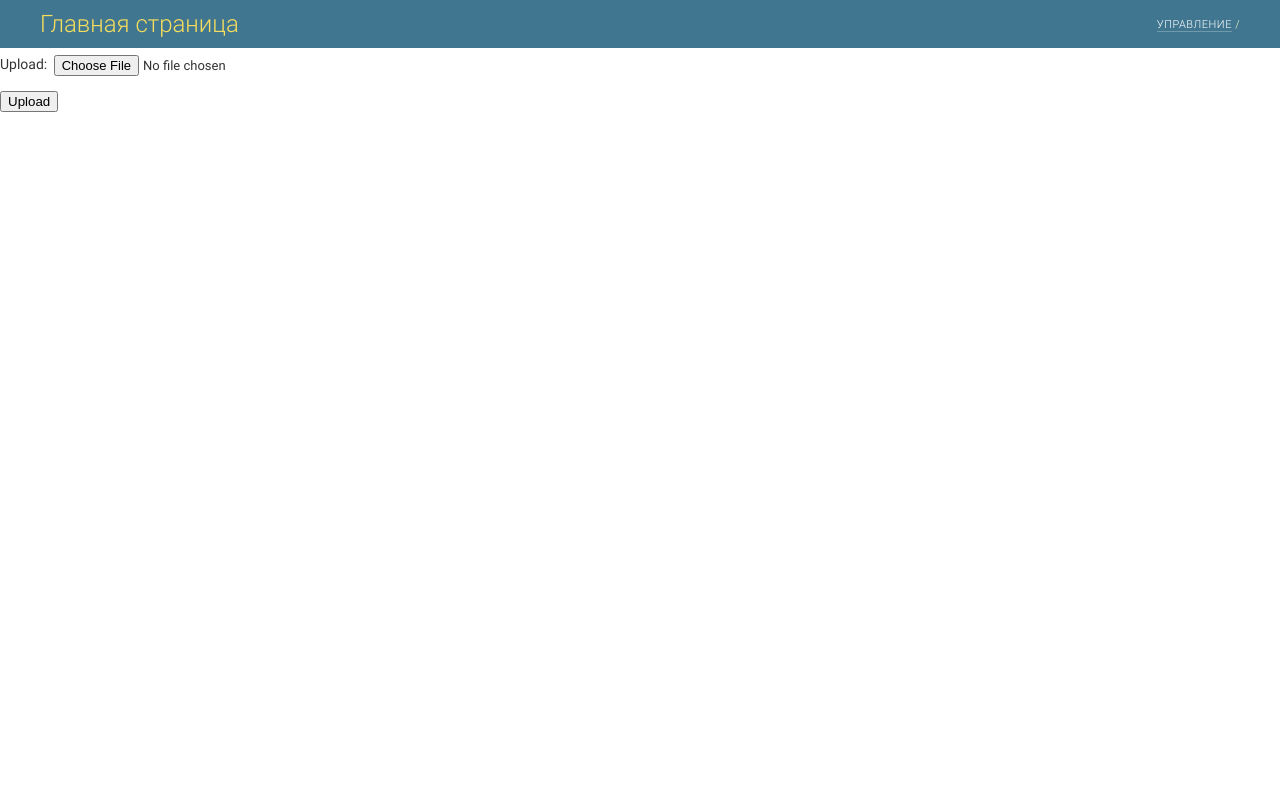
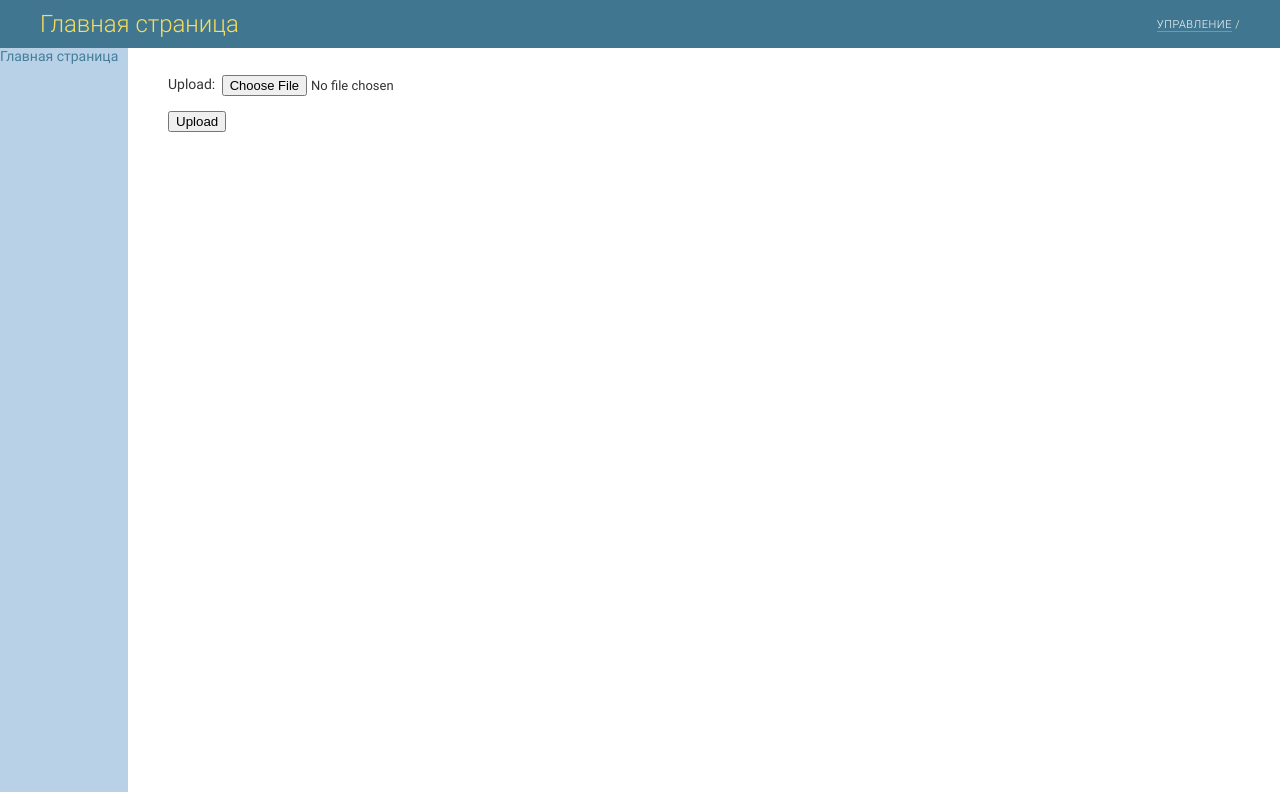
Before and after one commit to oemss/statsite, a Django app: page / in a window 1280 px wide. Run offline with Django 3.2, Linux system fonts and the light colour scheme.

Commit message:
add Linux sup

```diff
--- a/stats/static/css/stats.css
+++ b/stats/static/css/stats.css
@@ -37,3 +37,27 @@
     #branding a:hover {
         text-decoration: none;
     }
+    #content{
+        margin: 0;
+        position: absolute;
+        /* top: 50%;*/
+        margin-left: 10%;
+    }
+    @keyframes move {
+        from,
+        to {
+        top: 0;
+        left: 0;
+        }
+        25%,
+        75% {top: 100%;}
+        50% {top: 50%;}
+    }
+    #leftcol{
+        float: left;
+        width: 10%;
+        height: 93%;
+        position: absolute;
+        overflow: hidden;
+        background: #B9D1E7;
+    }
--- a/stats/templates/stats/base.html
+++ b/stats/templates/stats/base.html
@@ -15,7 +15,14 @@
             <a href="/admin">Управление</a> /
         </div>
     </div>
-    {% block content %}
-    {% endblock %}
+    <div id="leftcol">
+        <div id="menu">
+            <a href="/">Главная страница</a>
+        </div>
+    </div>
+    <div id="content">
+        {% block content %}
+        {% endblock %}
+    </div>
 </body>
 </html>
--- a/stats/views.py
+++ b/stats/views.py
@@ -1,21 +1,18 @@
 import os
 from django.http import HttpResponse, HttpResponseRedirect
 from django.shortcuts import render, render_to_response, redirect
-# Create your views here.
 from django.template.context_processors import csrf
 from django.urls import reverse
 from django import forms
 from stats.forms import DocumentForm
 from django.core.files.storage import FileSystemStorage
 import worker.main as main_f
-
-
 import pprint
-
 from stats.models import analyz
 
 
 def main_page(request):
+    # s = request.session()
     # if request.method == 'POST' and request.FILES['myfile']:
     #     myfile = request.FILES['myfile']
     #     fs = FileSystemStorage()
@@ -33,11 +30,12 @@ def main_page(request):
             f = form.save()
             result_url = f.filename()
             main_f.__main__(result_url)
-            request.session['src_url'] = '/media/' + result_url
-            request.session['log_url'] = '/media/' + result_url.replace('.', '_log.')
-            request.session['res_url'] = '/media/' + result_url.replace('.', '_res.')
-            request.session['out_url'] = '/media/' + result_url.replace('.', '_out.')
+            request.session['src_url'] = os.sep + 'media' + os.sep + result_url
+            request.session['log_url'] = os.sep + 'media' + os.sep + result_url.replace('.', '_log.')
+            request.session['res_url'] = os.sep + 'media' + os.sep + result_url.replace('.', '_res.')
+            request.session['out_url'] = os.sep + 'media' + os.sep + result_url.replace('.', '_out.')
             # return redirect('/')
+            # print(analyz.object.all())
             f.addfiles()
             return redirect('stats/result.html')
     else:
@@ -48,10 +46,21 @@ def main_page(request):
 
 
 def result(request):
-    return render(request, 'stats/result.html', {'src_url': request.session['src_url'],
-                                                 'log_url': request.session['log_url'],
-                                                 'res_url': request.session['res_url'],
-                                                 'out_url': request.session['out_url']})
+    if "src_url" in request.session:
+        src_ulr = request.session['src_url']
+        log_url = request.session['log_url']
+        res_url = request.session['res_url']
+        out_url = request.session['out_url']
+        del request.session['src_url']
+        del request.session['log_url']
+        del request.session['res_url']
+        del request.session['out_url']
+        return render(request, 'stats/result.html', {'src_url': src_ulr,
+                                                     'log_url': log_url,
+                                                     'res_url': res_url,
+                                                     'out_url': out_url})
+    else:
+        return render(request, 'stats/result.html')
 
 
 def get_db(request):
--- a/worker/buildpos.py
+++ b/worker/buildpos.py
@@ -89,7 +89,7 @@ morph = pymorphy2.MorphAnalyzer()
 
 
 def createposfile(file_name):
-    cur_dir = os.path.abspath(os.curdir) + "\\media\\"   #.replace('worker','media\\')
+    cur_dir = os.path.abspath(os.curdir) + os.sep +  "media" + os.sep   #.replace('worker','media\\')
     infile = open(cur_dir + file_name, 'r')
     outfile = open(cur_dir + file_name.replace('.', '_out.'), 'w')
     log = open(cur_dir + file_name.replace('.', '_log.'), 'w')
--- a/worker/pfr.py
+++ b/worker/pfr.py
@@ -1,3 +1,4 @@
 #
 #
-# def count_pfr(val):
+# def count_pfr(req):
+#
```
Also changed, not shown: stats/templates/stats/result.html (+6 -9 lines). Lines whose indentation alone changed are shown as unchanged.
